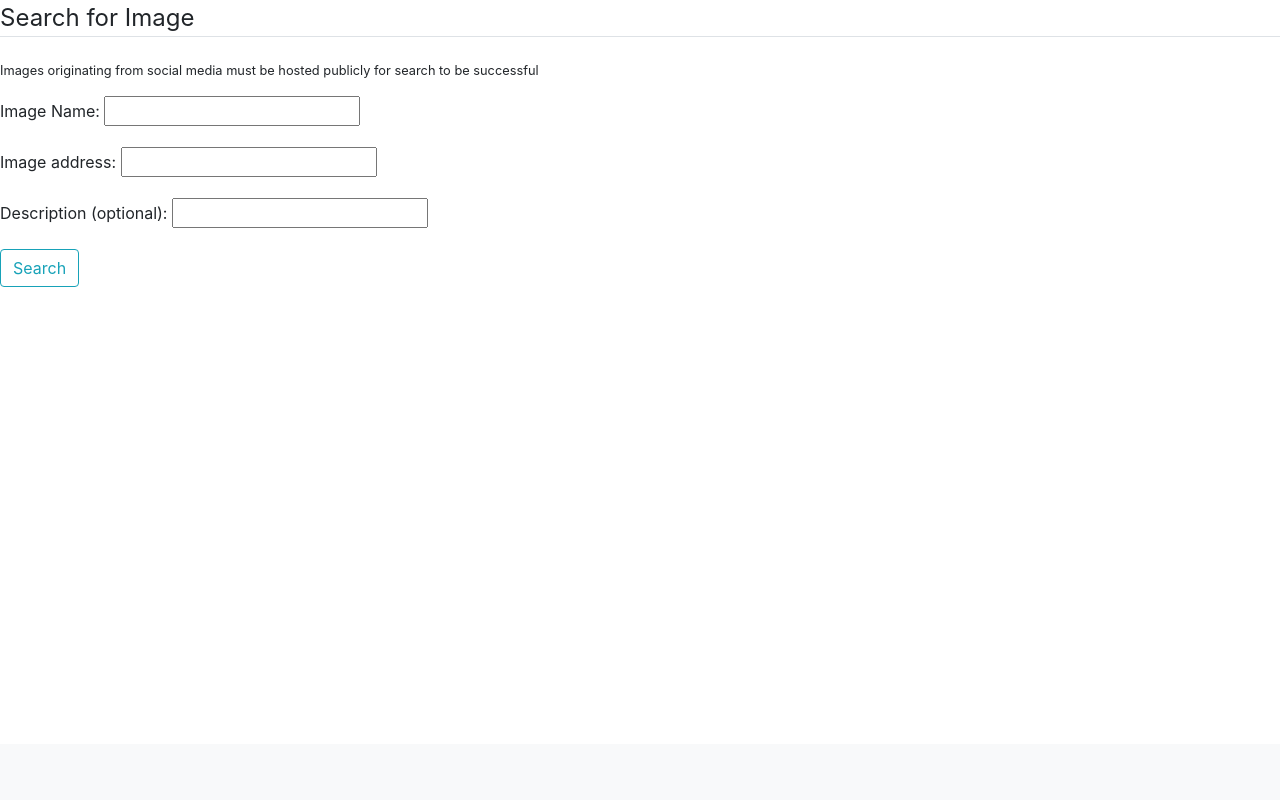
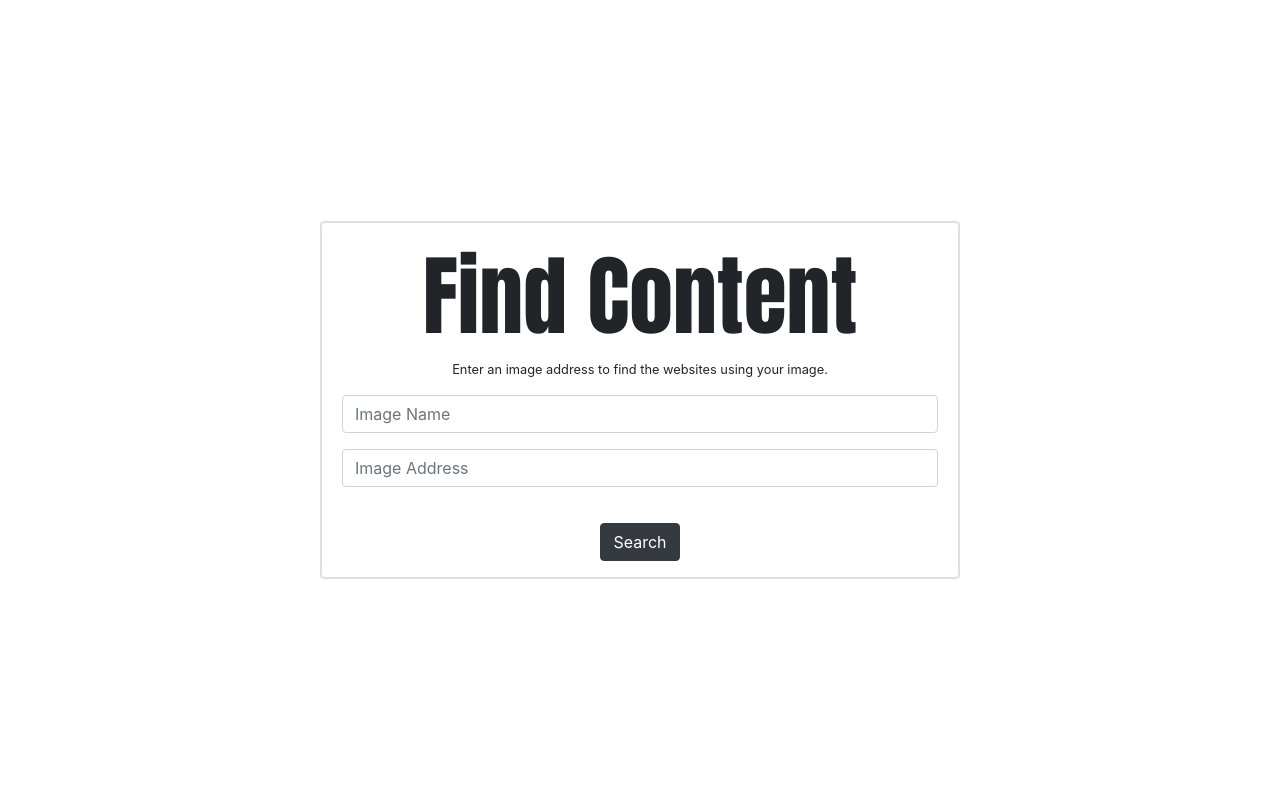
Before and after one commit to emaust/sauce-app, a Django app: page /search/ in a window 1280 px wide. Shown: the part 56-856 px from the top of the page. Before the commit the page ends 343 px from the top, so only its background shows below. Run offline with Django 3.2, Linux system fonts and the light colour scheme; some libraries are stand-ins or nearby versions.

Commit message:
Safety push, search page styled

```diff
--- a/main/static/css/base.css
+++ b/main/static/css/base.css
@@ -11,3 +11,8 @@ a:hover {
  .reported {
      color: orangered;
 }
+
+
+.under {
+    border-bottom: 2px solid black;
+}
--- /dev/null
+++ b/main/static/css/results.css
@@ -0,0 +1,3 @@
+.tootle {
+    font-family: 'Anton', sans-serif;
+}
--- /dev/null
+++ b/main/static/css/search.css
@@ -0,0 +1,12 @@
+.tippy-top {
+    min-height: 100%;  /* Fallback for browsers do NOT support vh unit */
+    min-height: 100vh; /* These two lines are counted as one :-)       */
+    display: flex;
+    align-items: center;
+}
+
+
+
+.tootle {
+    font-family: 'Anton', sans-serif;
+}
--- a/main/templates/search.html
+++ b/main/templates/search.html
@@ -1,18 +1,77 @@
 {% extends "base.html" %}
 {% load crispy_forms_tags %}
+{% load static %}
+
+{% block styling %}
+    <link rel="stylesheet" type="text/css" href="{% static "css/search.css" %}">
+    <link href="https://fonts.googleapis.com/css?family=Anton&display=swap" rel="stylesheet">
+{% endblock %}
+
 {% block content %}
+<body>
+<section>
+ {% comment %} <div class="row h-100 tippy-top">
+        <div class="col-sm-12 my-auto">
+            <div class="card card-block w-50 mx-auto">
+            </div>
+            </div>
+            </div> {% endcomment %}
 
 
+    <!--vertical align on parent using my-auto, horizontal align on self mx-auto-->
+    <div class="row h-100 tippy-top">
+        <div class="col-sm-12 my-auto">
+            <div class="card card-block w-50 mx-auto">
+            <div class="row h-100">
+            <div class="col-sm-12 my-auto">
+                <div class="card text-center search">
+                    <div class="card-body">
+                        <p class="display-2 card-title banner tootle">Find Content</p>
+                        <p class="small">Enter an image address to find the websites using your image.</p>
+                        <div class="card-text">
+                        <form action='.' method="post">
+                            {% csrf_token %}
 
-  <body>
-    <section>
+                            <fieldset class="formgroup">
+        {% comment %} <legend class="border-bottom mb-4">Search for Image</legend> {% endcomment %}
+                            {{form|crispy}}
+                            </fieldset>
+                            <p class="form-group">
+                                <input class="form-control" type="text" name="file_name" placeholder="Image Name"></input>
+                            </p>
 
-    <form action='.' method="post">
+                            <p class="form-group">
+                                <input class="form-control" type="text" name="image_address" placeholder="Image Address"></input>
+                            </p>
+
+                        </div>
+                    </div>
+
+                    <div class="form-group">
+                        <button type="submit" value="Search" class="btn btn-dark">Search</button>
+                    </div>
+                </div>
+            </div>
+        </div>
+    </div>
+    </form>
+    </div>
+</div>
+</div>
+</section>
+</body>
+
+{% endblock content %}
+
+  {% comment %} <body>
+    <section> {% endcomment %}
+
+    {% comment %} <form action='.' method="post">
       {% csrf_token %}
-      {% comment %} {% crispy form %} {% endcomment %}
+
       <fieldset class="formgroup">
         <legend class="border-bottom mb-4">Search for Image</legend>
-        <p class="small">Images originating from social media must be hosted publicly for search to be successful</p>
+
         {{form|crispy}}
       </fieldset>
          <p>
@@ -30,11 +89,11 @@
           <input type="text" name="description"></input>
         </p>
       </div>
+       {% endcomment %}
+      {% comment %} <div class="form-group">
+        <button type="submit" value="Search" class="btn btn-outline-info">Search</button>
+      </div>   {% endcomment %}
 
-      <div class="form-group">
-        <button type="submit" value="Search" class="btn btn-outline-info">Search</button>
-      </div>
-
-    </form>
+    {% comment %} </form>
   </section>
-{% endblock content %}
+{% endblock content %} {% endcomment %}
```
Also changed, not shown: main/templates/results.html (+11 -4 lines), 1 other file.
